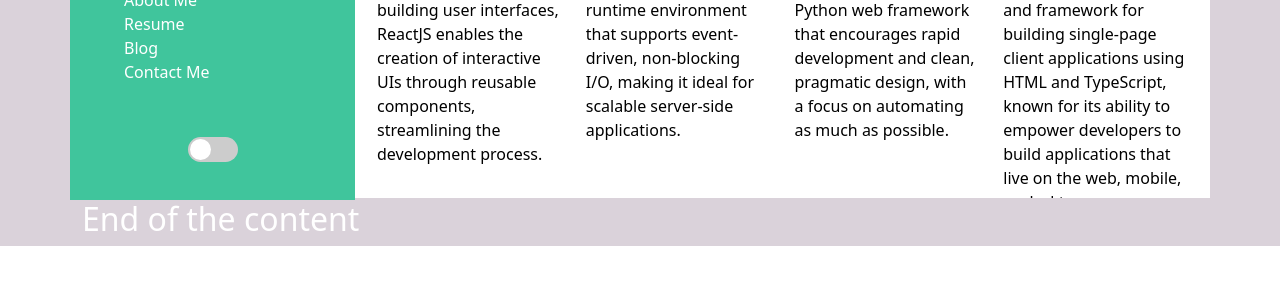
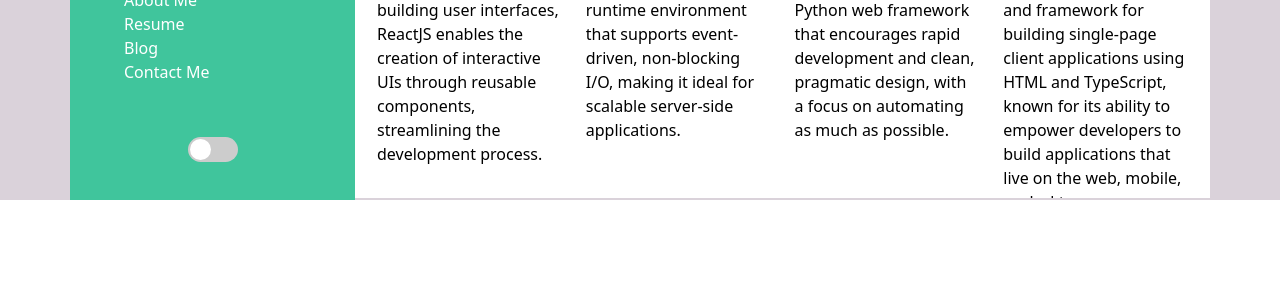
Before and after one commit to thekingmass/MyPortfolio, a plain HTML site: page index.html in a window 1280 px wide. Shown: the part 454-738 px from the top of the page. Drawn offline with nearby package versions, Linux system fonts and the light colour scheme.

Commit message:
"removing last container"

```diff
--- a/index.html
+++ b/index.html
@@ -106,15 +106,6 @@
                 </div> <!-- row closed -->
         </div> <!-- content div close-->
 
-
-        <div class="container">
-            <div class="row">
-                <div class="col-sm-">
-                    <h2>End of the content</h2>
-                </div>
-            </div>
-        </div>
-
     </div> <!-- Main body close-->
     <!-- Jquery CDN -->
     <script src="https://ajax.googleapis.com/ajax/libs/jquery/2.1.3/jquery.min.js"></script>
```
